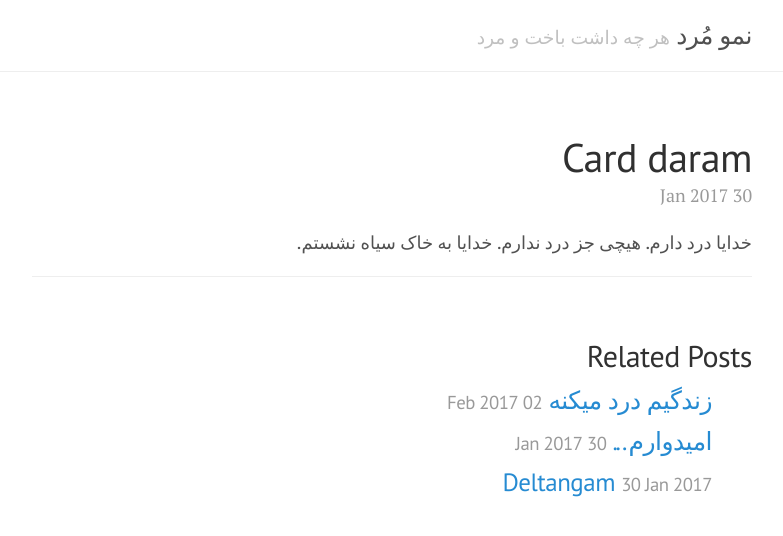
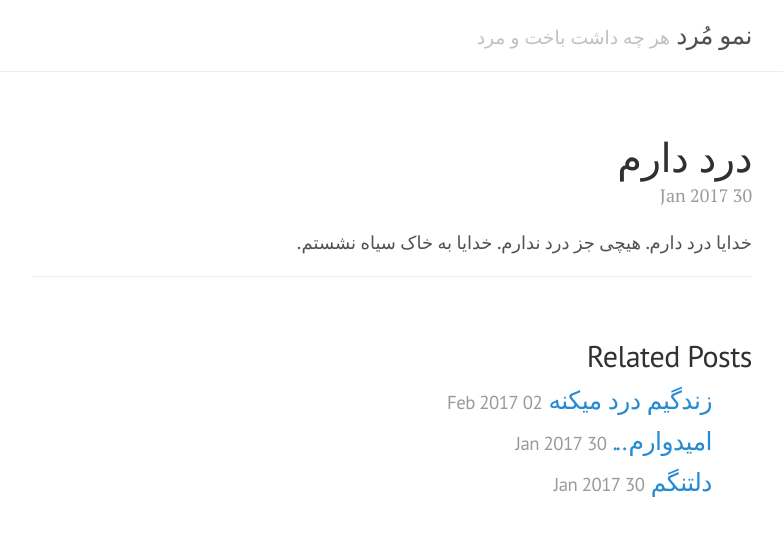
Before and after one commit to nemoisdead/nemoisdead, a Jekyll site: the page built from _posts/2017-01-30-card-daram.markdown, in a window 1280 px wide. Shown: the top 536 px of the page, without its empty margins (248-1031 px from the left). Built offline with Jekyll 4.4.1, drawn with Linux system fonts in a browser that asks for light colours.

Commit message:
Fix titles

```diff
--- a/_posts/2017-01-30-card-daram.markdown
+++ b/_posts/2017-01-30-card-daram.markdown
@@ -1,6 +1,6 @@
 ---
 published: true
 layout: post
-title: Card daram
+title: درد دارم
 ---
 خدایا درد دارم. هیچی جز درد ندارم. خدایا به خاک سیاه نشستم.
--- a/_posts/2017-01-30-deltangam.markdown
+++ b/_posts/2017-01-30-deltangam.markdown
@@ -1,6 +1,6 @@
 ---
 published: true
 layout: post
-title: Deltangam
+title: دلتنگم
 ---
 دلم برات تنگ شده. این رو که دیگه میفهمی؟ این که دیگه توضیح نمیخواد. این که دیگه دردش معلومه
```
